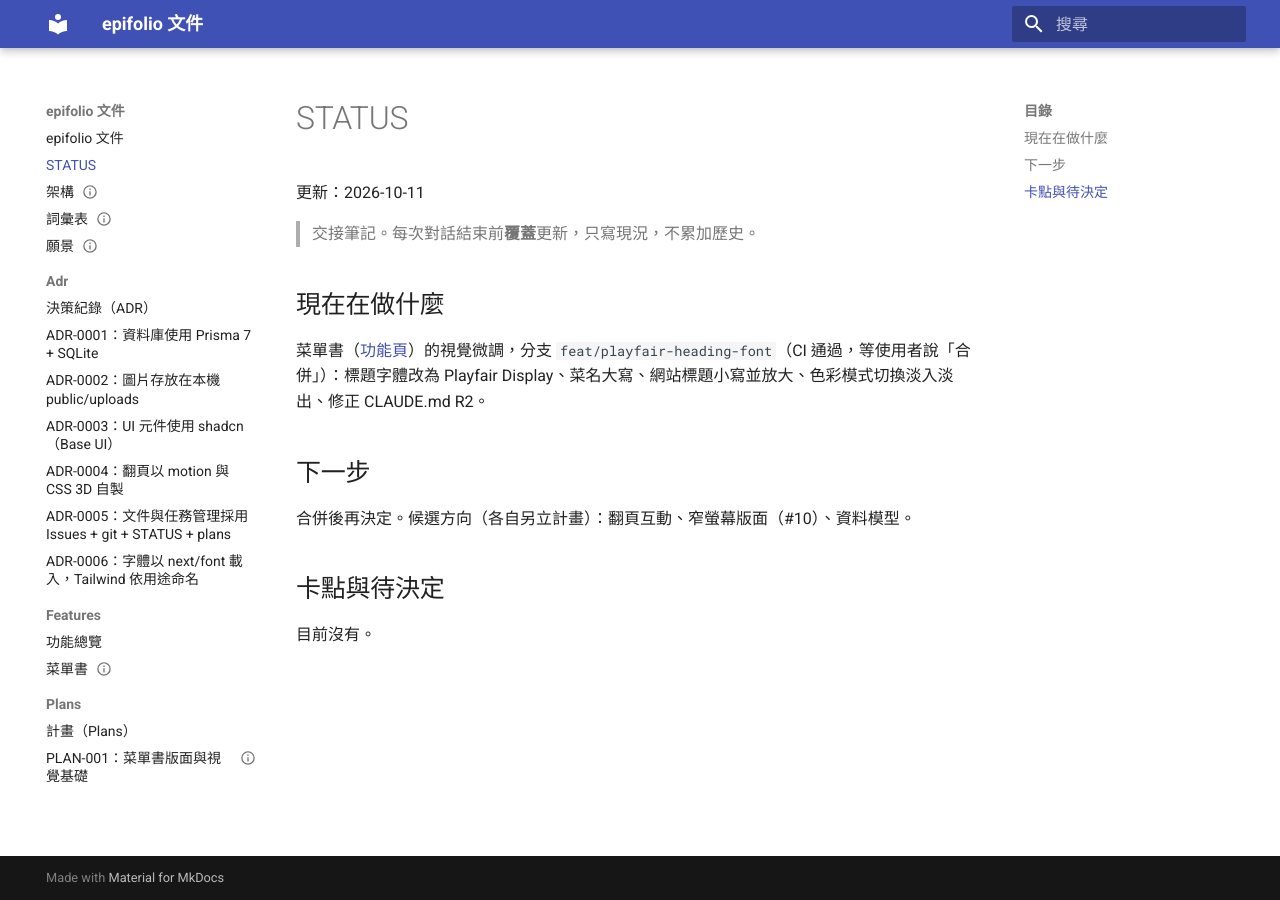
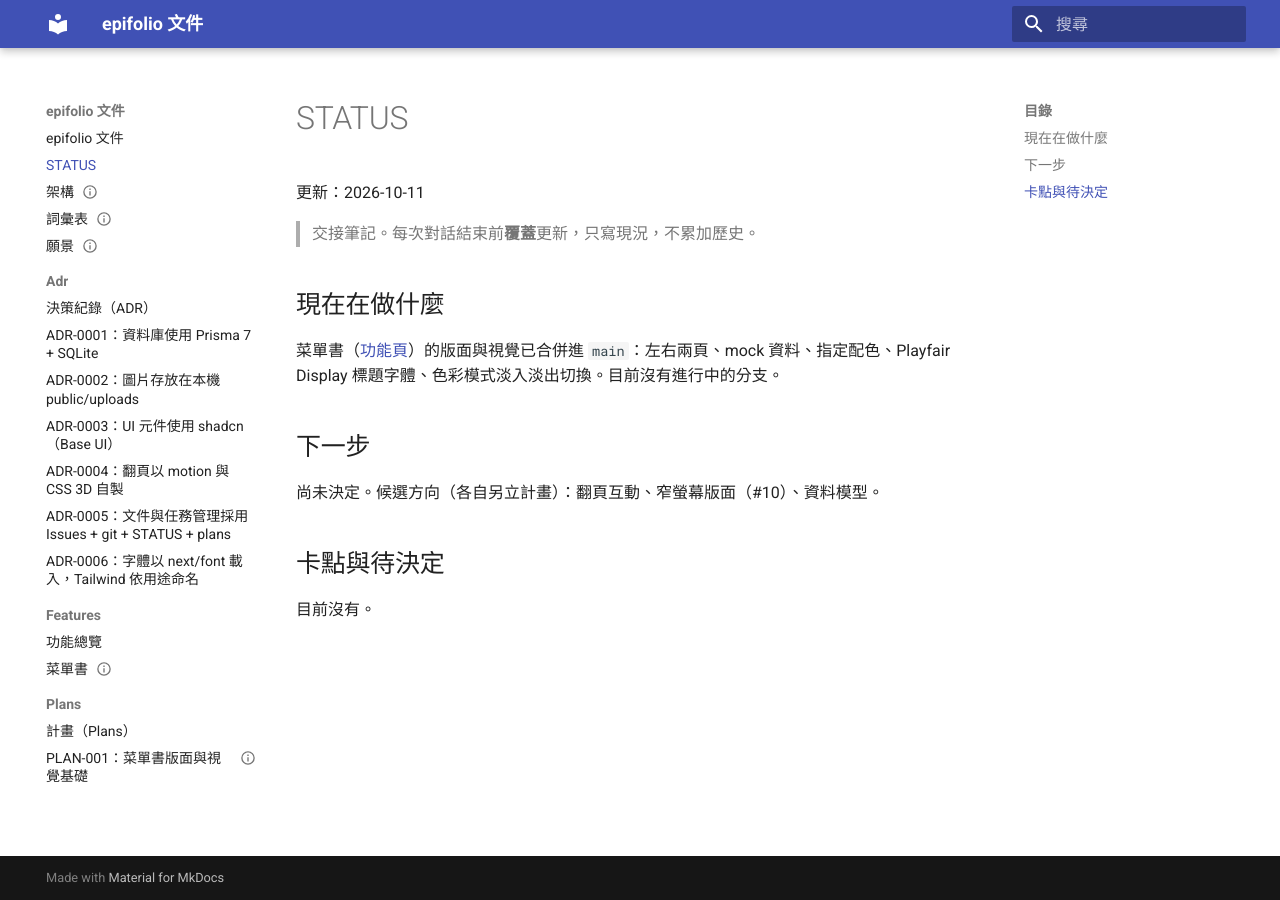
Before and after one commit to piercelin11/epifolio, an MkDocs documentation site: the page built from docs/STATUS.md, in a window 1280 px wide. Built offline with MkDocs 1.6.1 and Material for MkDocs 9.7.7, drawn with Linux system fonts in a browser that asks for light colours.

Commit message:
docs: update status after visual tweaks

```diff
--- a/docs/STATUS.md
+++ b/docs/STATUS.md
@@ -6,11 +6,11 @@
 
 ## 現在在做什麼
 
-菜單書（[功能頁](features/menu-book.md)）的視覺微調，分支 `feat/playfair-heading-font`（CI 通過，等使用者說「合併」）：標題字體改為 Playfair Display、菜名大寫、網站標題小寫並放大、色彩模式切換淡入淡出、修正 CLAUDE.md R2。
+菜單書（[功能頁](features/menu-book.md)）的版面與視覺已合併進 `main`：左右兩頁、mock 資料、指定配色、Playfair Display 標題字體、色彩模式淡入淡出切換。目前沒有進行中的分支。
 
 ## 下一步
 
-合併後再決定。候選方向（各自另立計畫）：翻頁互動、窄螢幕版面（#10）、資料模型。
+尚未決定。候選方向（各自另立計畫）：翻頁互動、窄螢幕版面（#10）、資料模型。
 
 ## 卡點與待決定
 
```
